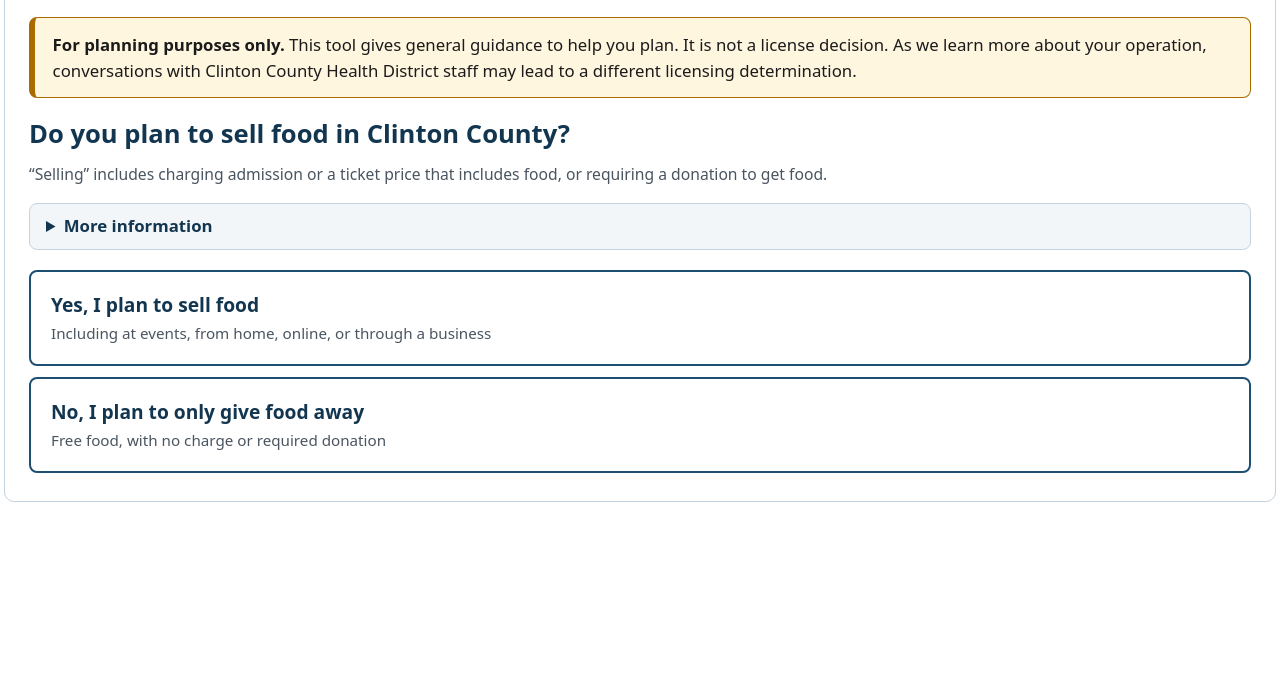
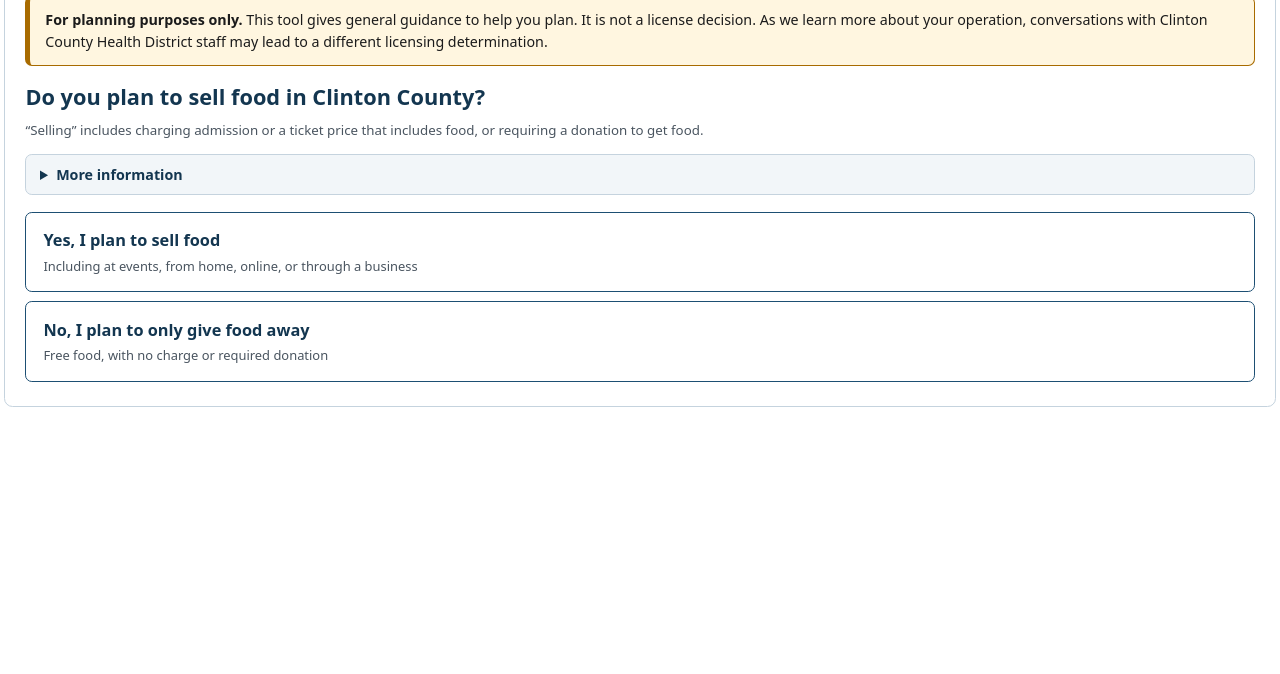
Before and after one commit to C0mmish/food-license, a plain HTML site: page index.html in a window 1280 px wide. Shown: the part 126-800 px from the top of the page. Drawn offline with Linux system fonts and the light colour scheme.

Commit message:
Add size setting (default 0.85) and ?size= override
The whole tool scales with --ccfw-size; the Squarespace iframe can
set it with ?size=0.6–1.2 without editing this file.

Co-Authored-By: Claude Opus 5.5 <noreply@anthropic.com>
Claude-Session: https://claude.ai/code/session_01CV2Jdcdi8uqUbM5LA5gzKp

```diff
--- a/index.html
+++ b/index.html
@@ -15,6 +15,14 @@
   <style>
     /* All styles are scoped to #ccfw so they won't collide with the site theme. */
     #ccfw {
+      /* ===== SIZE SETTING =====================================================
+         --ccfw-size shrinks or enlarges the whole tool (text, buttons, spacing).
+         1 = original size, 0.85 = 15% smaller, 0.75 = 25% smaller.
+         You can also override it from the iframe address with ?size=0.8
+         (see the Squarespace snippet), so no GitHub edit is needed to tweak it.
+         ====================================================================== */
+      --ccfw-size: 0.85;
+      zoom: var(--ccfw-size);
       --ccfw-primary: #1d4f73;      /* buttons, headings  (7.9:1 on white) */
       --ccfw-primary-dark: #133650;
       --ccfw-accent: #f2f6f9;       /* panels */
@@ -1115,6 +1123,13 @@
       setInterval(reportHeight, 1000);                           /* safety net for older browsers */
     }
 
+    /* Optional size override from the address, e.g. index.html?size=0.8 (allowed range 0.6–1.2) */
+    (function () {
+      var m = /[?&]size=([0-9.]+)/.exec(location.search);
+      var v = m ? parseFloat(m[1]) : NaN;
+      if (v >= 0.6 && v <= 1.2) document.getElementById("ccfw").style.setProperty("--ccfw-size", String(v));
+    })();
+
     backBtn.onclick = back;
     restartBtn.onclick = restart;
     render(false);
```
